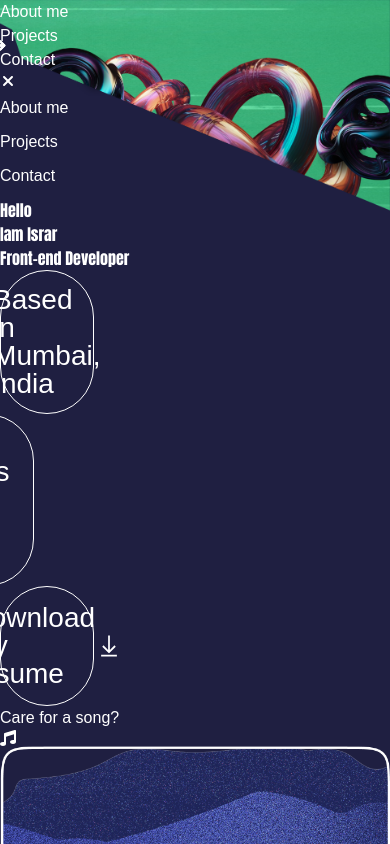
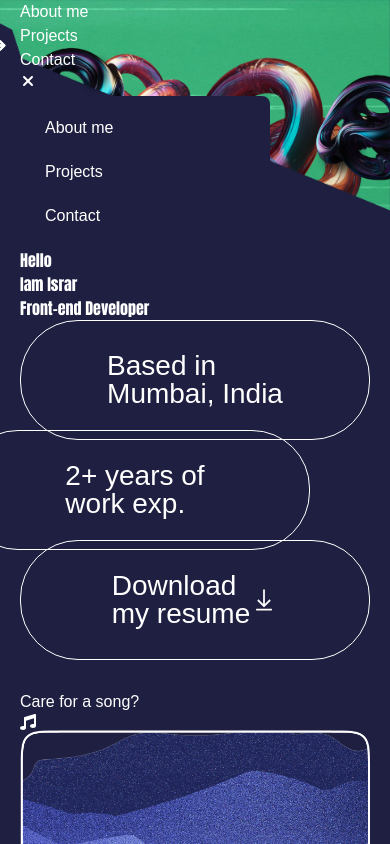
Before and after one commit to isrark005/portfolio, a React (Vite) app: page / in a window 390 px wide. Both pictures are taken after a click on the button 8 px from the left and 81 px from the top of the page. Shown: the top 844 px of the page. Built offline with nearby package versions, Linux system fonts and the light colour scheme; a web font is replaced by a local one.

Commit message:
worked on the responsive site with menu animation

```diff
--- a/src/App.css
+++ b/src/App.css
@@ -229,6 +229,66 @@ p {
   border-radius: 35px 35px 200px 35px;
 }
 
-.menu-items > li{
-  padding-bottom: 10px;
+.menu-items {
+  width: 250px;
+  background: #1F1F41;
+  padding: 15px;
+  border-radius: 8px;
 }
+
+
+.menu-items > li:not(li:last-child){
+  margin-bottom: 10px;
+}
+.menu-items > li {
+  padding: 5px;
+  padding-left: 10px;
+  border-radius: 5px;
+  transition: all 250ms linear;
+}
+
+.menu-items > li:hover {
+  background-color: #ffffff65;
+}
+
+
+/* responsive css */
+
+@media not all and (min-width: 768px) {
+  .info .info-inner:not(.info .info-inner:nth-of-type(4)) {
+    width: 100%;
+    margin-bottom: -10px;
+  }
+
+  .info .info-inner:nth-of-type(4){
+    margin-top: 40px;
+  }
+
+  .container-custom {
+    padding: 0px 20px;
+  }
+
+
+  .skills .skill {
+    width: 140px;
+  }
+
+  .background-image {
+    width: 500px!important;
+    top: 536px;
+    left: 10px;
+  }
+
+  .project {
+    background-size: cover!important;
+  }
+
+  .project-bottom img {
+    border-radius: 25px 25px 100px 25px;
+  }
+
+  .connect:hover{
+    width: 140px;
+  }
+
+}
--- a/src/App.jsx
+++ b/src/App.jsx
@@ -8,19 +8,19 @@ import { FaMusic, FaLinkedinIn, FaBars } from "react-icons/fa";
 import { SiGmail } from "react-icons/si";
 import { SlOptions } from "react-icons/sl";
 import { TbBrandGithubFilled } from "react-icons/tb";
-import { FaXTwitter, FaXmark  } from "react-icons/fa6";
+import { FaXTwitter, FaXmark } from "react-icons/fa6";
 
 import { motion, AnimatePresence } from "framer-motion";
 import { aboutImage, metalImage, nfakImg, valo } from "./assets/imgIndex";
 import { SkillSection } from "./Components/SkillSection";
 import { MyProjectsSection } from "./Components/myProjectsSection";
-import { Canvas } from "./Canvas/Canvas";
+import { Canvas } from "./Canvas/Canvas"; //creating a small chrome's dino like game: under development
 
 function App() {
-  const gradientColor =
-    " from-[#DBFF00] via-[#4DF4FF] via--[#DBFF00] to-[#4DF4FF]";
+  const [overlay, setOverlay] = useState(false);
+  const [openNav, setOpenNav] = useState(false);
 
-  const [overlay, setOverlay] = useState(false);
+
 
   const onHover = (e) => {
     setOverlay(true);
@@ -29,11 +29,9 @@ function App() {
     setOverlay(false);
   };
 
-  const [openNav, setOpenNav] = useState(false)
-
   const handleNav = () => {
-      setOpenNav((prev) => !prev)
-  }
+    setOpenNav((prev) => !prev);
+  };
 
   return (
     <main className=" overflow-x-hidden max-w-full h-[100vh]">
@@ -48,41 +46,62 @@ function App() {
         )}
       </AnimatePresence>
 
-      <div className="first-fold p-6 max-md:bg-cover max-md:bg-center ">
+      <div className="first-fold p-6 max-md:bg-cover max-md:bg-left ">
         <nav className="nav container-custom ">
-         <div className=" max-md:hidden flex justify-end gap-5">
-          <MenuBtn content={"About me"} />
-          <MenuBtn content={"Projects"} />
-          <MenuBtn content={"Contact"} />
+          <div className=" max-md:hidden flex justify-end gap-5">
+            <MenuBtn content={"About me"} />
+            <MenuBtn content={"Projects"} />
+            <MenuBtn content={"Contact"} />
           </div>
-         <div className=" md:hidden flex justify-end gap-5 relative">
-          <button type="button" className="text-[#1F1F41] text-4xl" onClick={handleNav}>{openNav ? <FaXmark /> : <FaBars />}</button>
-         {openNav && <ul className="menu-items absolute w-full top-10">
-            <li><a href="#">About me</a></li>
-            <li><a href="#">Projects</a></li>
-            <li><a href="#">Contact</a></li>
-          </ul>}
+          <div className=" md:hidden flex justify-end gap-5 relative">
+            <button
+              type="button"
+              className="text-white text-4xl"
+              onClick={handleNav}
+            >
+              {openNav ? <FaXmark /> : <FaBars />}
+            </button>
+            <AnimatePresence>
+            {openNav && (
+              <motion.ul
+                  initial={{ translateY: -300, transformOrigin: "top right", rotate: 90  }}
+                  animate={{ translateY: 0,  rotate: 0}}
+                  exit={{ translateY: -300, transformOrigin: "top left", rotate: -90 }}
+                  transition={{ duration: 1, type: "spring" }}
+              className="menu-items absolute top-10 right-0">
+                <li>
+                  <a href="#">About me</a>
+                </li>
+                <li>
+                  <a href="#">Projects</a>
+                </li>
+                <li>
+                  <a href="#">Contact</a>
+                </li>
+              </motion.ul>
+            )}
+            </AnimatePresence>
           </div>
         </nav>
 
         {/* Hero Header starts */}
-        <section className="hero-section container-custom h-[90vh] grid content-center">
-          <div className="hero-info w-fit m-auto mb-[-230px]">
-            <h1 className=" text-[230px] leading-[0.9em] text-[#DBFF00]">
+        <section className="hero-section container-custom h-[90vh] grid content-center max-md:h-[30vh] max-md:mb-[250px]">
+          <div className="hero-info w-fit m-auto mb-[-230px] max-md:mb-[-150px]">
+            <h1 className=" text-[230px] leading-[0.9em] text-[#DBFF00] max-md:text-[150px]">
               Hello
             </h1>
-            <h3 className="heading text-[84px] leading-[1em] text-right ">
+            <h3 className="heading text-[84px] leading-[1em] text-right max-md:text-[60px]">
               Iam Israr
             </h3>
           </div>
         </section>
 
-        <section className="front-end container-custom heading text-4xl mb-8 mt-40">
+        <section className="front-end container-custom heading text-4xl mb-8 mt-40 max-md:mt-60 max-md:text-center">
           Front-end Developer
         </section>
         {/* Hero Header ends */}
 
-        <section className="info container-custom flex flex-nowrap items-center mb-40">
+        <section className="info container-custom flex flex-nowrap items-center mb-40 max-md:flex-col max-md:w-full max-md:mb-10">
           <div className="info-inner">
             <div className="info-inner-box">
               Based in <br />
@@ -118,9 +137,9 @@ function App() {
       </div>
 
       {/* about section */}
-      <section className="about-us container-custom flex my-20 ">
-        <div className="about-left w-6/12 ">
-          <div className="about-wrap p-5 rounded-3xl w-10/12 bg-[#262626] ">
+      <section className="about-us container-custom flex my-20  max-md:flex-col ">
+        <div className="about-left w-6/12 max-md:w-full max-md:mx-auto">
+          <div className="about-wrap p-5 rounded-3xl w-10/12 bg-[#262626] max-md:w-full max-md:mb-8">
             <div className="bar-main mb-5 rounded-[12px] h-12 bg-gradient-to-r from-[#4cf4fe] to-[#3b9aa0]">
               <div className="inner-bar rounded-[12px] flex flex-nowrap px-3 py-2  h-12 bg-gradient-to-r from-[#DBFF00] to-[#A0FB6A]">
                 <div className="bar-pusher h-full w-0"></div>
@@ -138,7 +157,7 @@ function App() {
           </div>
         </div>
 
-        <div className="about-right w-6/12 flex flex-col">
+        <div className="about-right w-6/12 flex flex-col max-md:w-full max-md:mb-8">
           <h2 className="heading text-6xl">About us</h2>
           <p className="mt-4">
             Lorem ipsum dolor sit amet, consectetur adipisicing elit. Voluptas
@@ -159,11 +178,11 @@ function App() {
             suscipit.
           </p>
 
-          <div className="cards-container flex-grow-[1] relative z-[150]">
+          <div className="cards-container flex-grow-[1] relative z-[150] max-md:mt-8 max-md:h-[300px]">
             <div
               onMouseOver={onHover}
               onMouseLeave={offHover}
-              className="card bg-[#DBFF00] text-black flex  flex-nowrap items-center w-96 rounded-2xl absolute top-0 left-0  hover:translate-y-[-20px] hover:z-[101] transition-all duration-500"
+              className="card bg-[#DBFF00] text-black flex  flex-nowrap items-center w-96 rounded-2xl absolute top-0 left-0  hover:translate-y-[-20px] hover:z-[101] transition-all duration-500 max-md:w-[340px]"
             >
               <div className="image w-32">
                 <img
@@ -182,7 +201,7 @@ function App() {
             <div
               onMouseOver={onHover}
               onMouseLeave={offHover}
-              className="card bg-[#4CF4FF] text-black flex  flex-nowrap items-center w-96 rounded-2xl absolute top-[90px] left-[55px] rotate-6 hover:rotate-0  hover:translate-y-[-50px] hover:z-[101] transition-all duration-500"
+              className="card bg-[#4CF4FF] text-black flex  flex-nowrap items-center w-96 rounded-2xl absolute top-[90px] left-[55px] rotate-6 hover:rotate-0  hover:translate-y-[-50px] hover:z-[101] transition-all duration-500 max-md:w-[340px] max-md:left-[20px]"
             >
               <div className="image w-32">
                 <img
@@ -200,7 +219,7 @@ function App() {
             <div
               onMouseOver={onHover}
               onMouseLeave={offHover}
-              className="card bg-white text-black flex  flex-nowrap items-center w-96 rounded-2xl absolute top-[150px] left-[70px] -rotate-6 hover:rotate-0  hover:translate-y-[-50px] hover:z-[101] transition-all duration-500"
+              className="card bg-white text-black flex  flex-nowrap items-center w-96 rounded-2xl absolute top-[150px] left-[70px] -rotate-6 hover:rotate-0  hover:translate-y-[-50px] hover:z-[101] transition-all duration-500 max-md:w-[360px] max-md:left-[0px]"
             >
               <div className="image w-32">
                 <img src={valo} alt="nusrat fateh ali khan singing qawwali" />
@@ -236,10 +255,10 @@ function App() {
 
       {/* Footer section */}
       <footer>
-        <section className="footer relative mb-28 container-custom bg-['1f1f41'] border-[#DBFF00] border-4 px-10 py-20 flex flex-nowrap">
-          <div className="footer-left w-6/12 ">
-            <h3 className="heading text-[140px] leading-[0.9em]">Reach Out</h3>
-            <div className="flex gap-4 mt-10">
+        <section className="footer relative mb-28 container-custom bg-['1f1f41'] border-[#DBFF00] border-4 px-10 py-20 flex flex-nowrap max-md:flex-col max-md:m-5">
+          <div className="footer-left w-6/12 max-md:w-full">
+            <h3 className="heading text-[140px] leading-[0.9em] max-md:text-[60px] max-md:text-center">Reach Out</h3>
+            <div className="flex gap-4 mt-10 max-md:flex-wrap max-md:justify-evenly">
               <div className="connect">
                 <span className="mr-[35px]">
                   <FaLinkedinIn />
@@ -266,15 +285,14 @@ function App() {
               </div>
             </div>
 
-            <div className="bar-main rounded-[12px] h-12 bg-[#4DF4FF] absolute w-[500px] -bottom-7">
+            <div className="bar-main rounded-[12px] h-12 bg-[#4DF4FF] absolute w-[500px] -bottom-7 max-md:-top-7 max-md:w-[80%]">
               <div className="inner-bar rounded-[12px] flex flex-nowrap px-3 py-2  h-12 bg-gradient-to-r from-[#DBFF00] to-[#A0FB6A]">
                 <div className="bar-pusher h-full w-0"></div>
                 <div className="bar-scroller w-[60px] bg-white h-full rounded-md border-5 border-[#BBD905]"></div>
               </div>
             </div>
-
           </div>
-          <div className="footer-right w-6/12 flex flex-wrap justify-center items-center text-center">
+          <div className="footer-right w-6/12 flex flex-wrap justify-center items-center text-center max-md:flex-col max-md:mt-10 max-md:gap-8 max-md:w-full">
             <div className="w-6/12">
               <a href="#">
                 <button className="border-[2px] py-5 w-[220px] rotate-[14deg] rounded-[50px] text-[28px] hover:bg-white hover:text-black transition-all duration-[250ms]">
@@ -291,7 +309,7 @@ function App() {
             </div>
             <div className="w-full">
               <a href="#">
-                <button className="border-[2px] py-5 w-[220px] -rotate-6 rounded-[50px] text-[28px] hover:bg-white hover:text-black transition-all duration-[250ms]">
+                <button className="border-[2px] py-5 w-[220px] -rotate-6 rounded-[50px] text-[28px] hover:bg-white hover:text-black transition-all duration-[250ms] max-md:rotate-[14deg]">
                   My Projects
                 </button>
               </a>
--- a/src/Components/SkillSection.jsx
+++ b/src/Components/SkillSection.jsx
@@ -7,7 +7,7 @@ export function SkillSection() {
 
 
     return (
-        <section  className="skill-section h-[700px] z-0">
+        <section  className="skill-section h-[700px] z-0 max-md:h-auto ">
         <div className="skill-section-inner container-custom relative h-full grid content-center ">
           <img src={skillBg}  alt="" className="background-image absolute animate-spin" />
 
@@ -35,7 +35,7 @@ export function SkillSection() {
 
 
 
-            <div className="skills flex flex-nowrap gap-8 justify-center z-10">
+            <div className="skills flex flex-nowrap gap-8 justify-center z-10 max-md:flex-col max-md:items-center">
 
               <div className="skill grid content-center justify-center">
                 <img src={html} alt="" />
```
Also changed, not shown: src/Components/myProjectsSection.jsx (+6 -6 lines).
